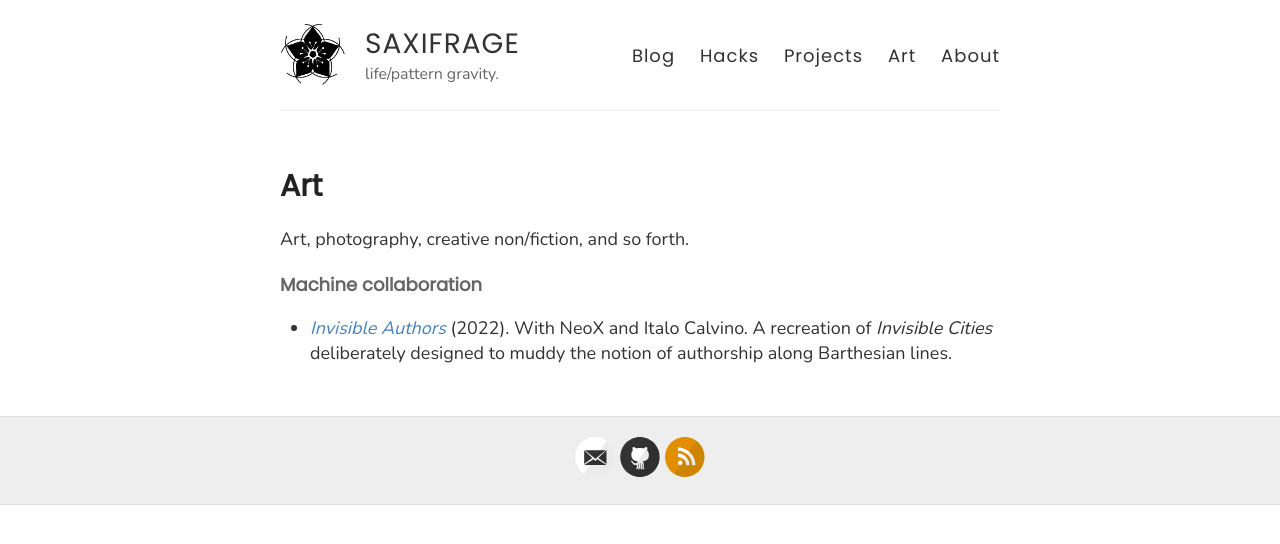
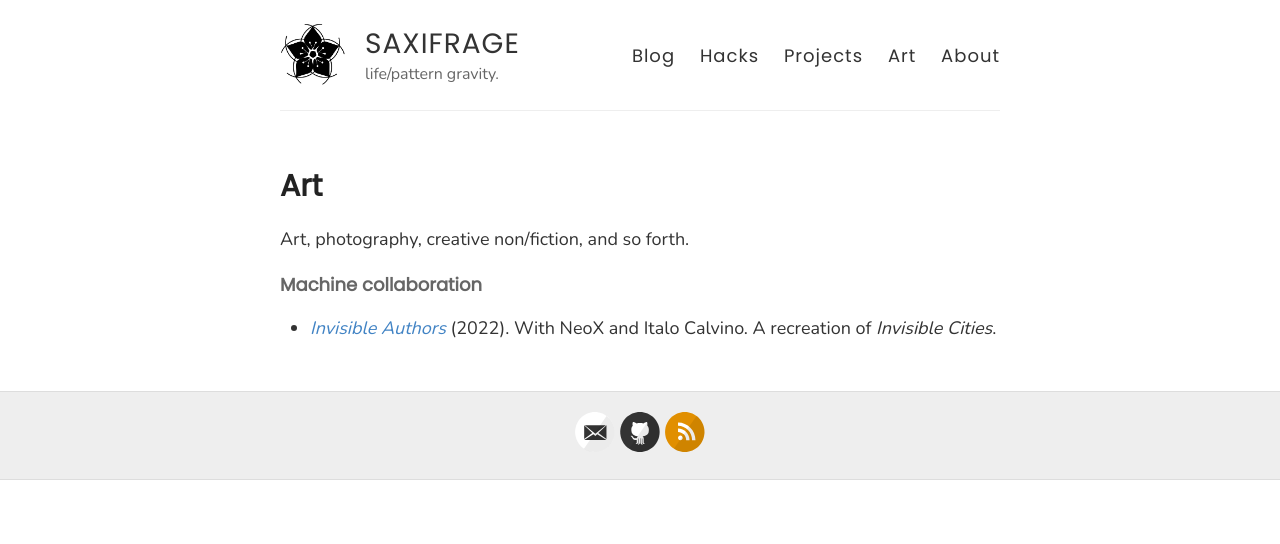
Before and after one commit to heptarch/heptarch.github.io, a Jekyll site: the page built from art.md, in a window 1280 px wide. Shown: the top 544 px of the page. Built offline with Jekyll 4.4.1, drawn with Linux system fonts in a browser that asks for light colours.

Commit message:
Update art.md

```diff
--- a/art.md
+++ b/art.md
@@ -9,6 +9,4 @@ Art, photography, creative non/fiction, and so forth.
 #### Machine collaboration
 
 - [*Invisible Authors*](/assets/invisible-authors.pdf) (2022). With
-  NeoX and Italo Calvino. A recreation of *Invisible Cities*
-  deliberately designed to muddy the notion of authorship along
-  Barthesian lines.
+  NeoX and Italo Calvino. A recreation of *Invisible Cities*.
```
